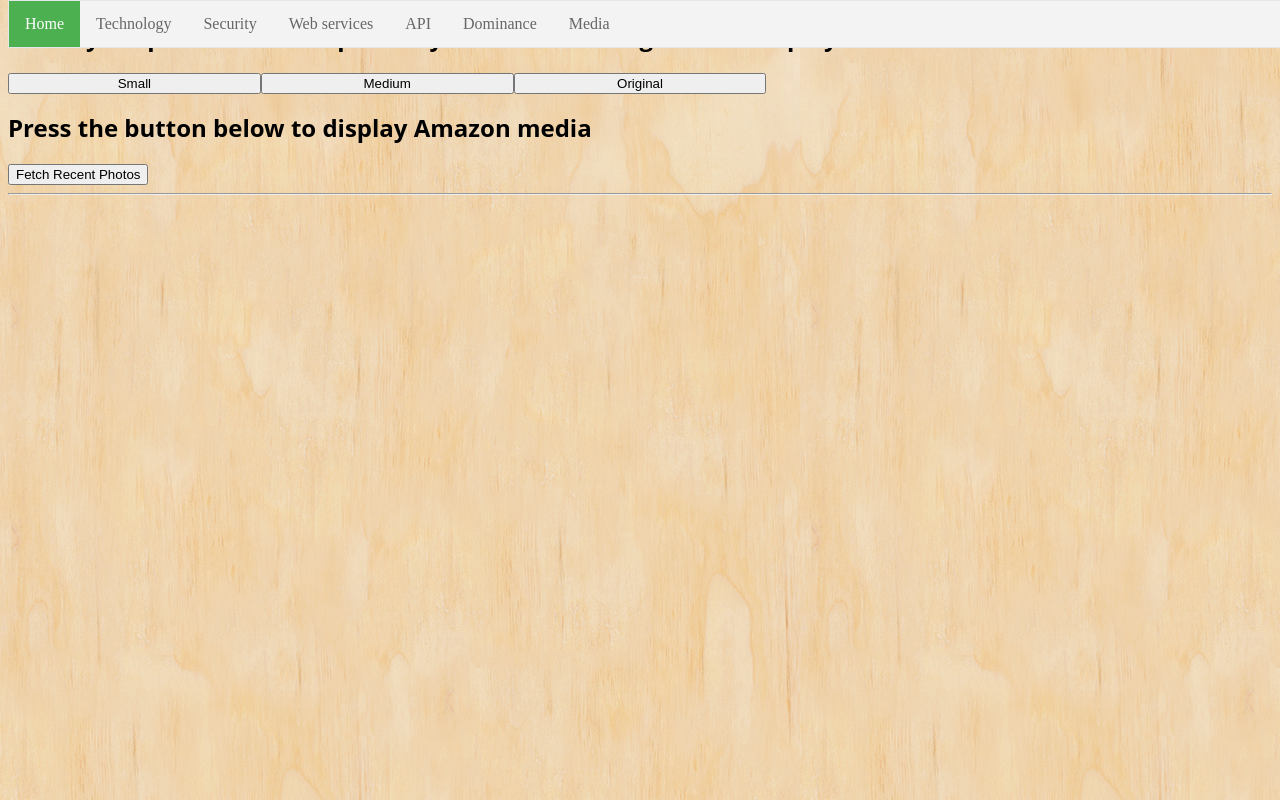
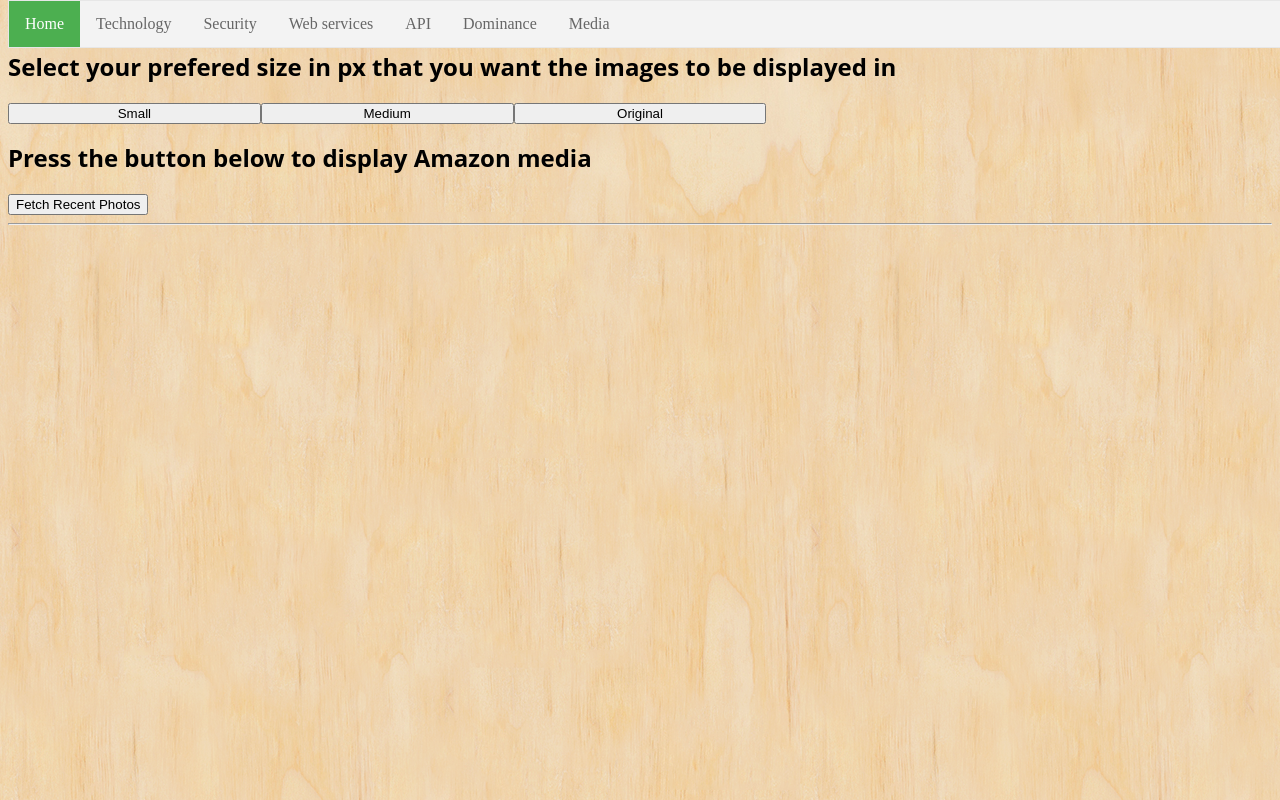
Before and after one commit to MasterMinded/Practicumwebtech, a plain HTML site: page flickr.html in a window 1280 px wide. Drawn offline with Linux system fonts and the light colour scheme.

Commit message:
margin toegevoegd aan flickr pagina

```diff
--- a/css/masterstylesheet.css
+++ b/css/masterstylesheet.css
@@ -165,3 +165,7 @@ nav li .currentpage {
 }
 #small, #mid, #ori {
     width: 100%}
+
+#buttonsection{margin-top: 50px;
+
+}
--- a/flickr.html
+++ b/flickr.html
@@ -74,10 +74,10 @@
       });
     });
   </script>
+        <section id="buttonsection">
 <div class="buttonwrapper">
       <h2>Select your prefered size in px that you want the images to be displayed in</h2>
     </div>
-  </div>
     <div class="button small">
       <button type="button" class="btn btn-primary" id="small">Small</button>
     </div>
@@ -93,6 +93,7 @@
       <button type="button" id="button">Fetch Recent Photos</button>
       <hr>
     </div>
+    </section>
   <div id="results"></div>
 </body>
 </html>
```
